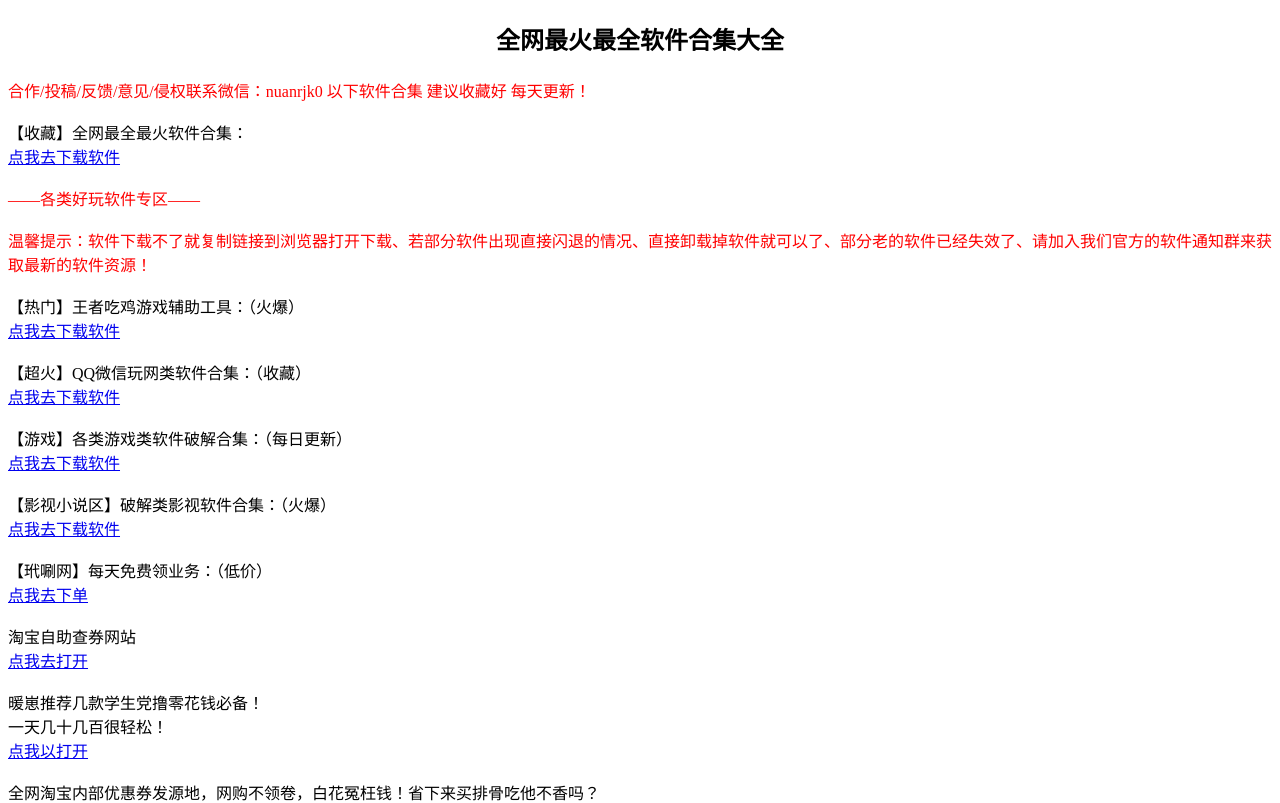
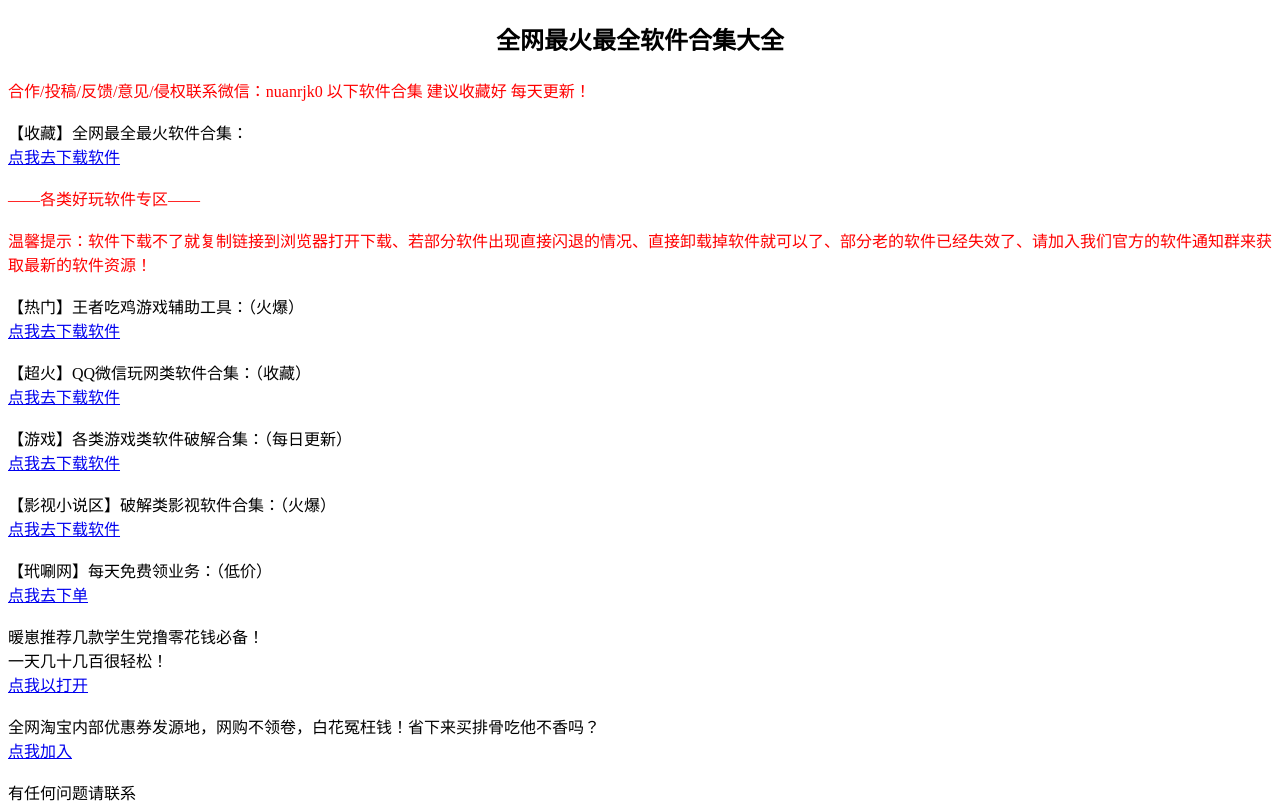
Before and after one commit to nuanfenxiangruanjianku/nuanfenxiangruanjianku.github.io, a plain HTML site: page index.html in a window 1280 px wide. Shown: the top 803 px of the page. Drawn offline with Linux system fonts and the light colour scheme.

Commit message:
Update index.html

```diff
--- a/index.html
+++ b/index.html
@@ -9,8 +9,5 @@
   ">点我去下载软件</a ></br></br>【影视小说区】破解类影视软件合集：（火爆）</br><a href="https://nuanrjk.lanzous.com/b015lzv8h">点我去下载软件</a ></br></br>【玳唰网】每天免费领业务：（低价）</br>
 
   <a href="https://sourl.cn/KAQ9D3
- ">点我去下单</a ></br></br>淘宝自助查券网站</br><a href="https://sourl.cn/MTAmXG
-
-
-  ">点我去打开</a ></br></br>暖崽推荐几款学生党撸零花钱必备！</br>一天几十几百很轻松！</br><a href="https://sourl.cn/mBCUZn">点我以打开</a ></br></br>全网淘宝内部优惠券发源地，网购不领卷，白花冤枉钱！省下来买排骨吃他不香吗？</br><a href="https://sourl.cn/n8mezM">点我加入</a ></br></br>有任何问题请联系</br>QQ：2231143581</br>微信：nuanrjk0</br></br>更多资源请加入我们官方QQ群：57699656</br><a href="https://sourl.cn/kHPDhY">点我加入</a >
+ ">点我去下单</a ></br></br>暖崽推荐几款学生党撸零花钱必备！</br>一天几十几百很轻松！</br><a href="https://sourl.cn/mBCUZn">点我以打开</a ></br></br>全网淘宝内部优惠券发源地，网购不领卷，白花冤枉钱！省下来买排骨吃他不香吗？</br><a href="https://sourl.cn/n8mezM">点我加入</a ></br></br>有任何问题请联系</br>QQ：2231143581</br>微信：nuanrjk0</br></br>更多资源请加入我们官方QQ群：57699656</br><a href="https://sourl.cn/kHPDhY">点我加入</a >
 </br></br><font color="red">暖分享团队在这里感谢大家的长期关注和支持 不忘初心 以后我们会用更多的福利回报大家 文档里面的链接一定一定要收藏备用好（点开链接 然后点击右上角既可收藏）没加群的一定要加群 更多给力软件都在咱们QQ群里面 链接收藏好 下次不小心退掉群找不到回家的路了 可以直接点开本合集链接即可直接回家！</font>
```
